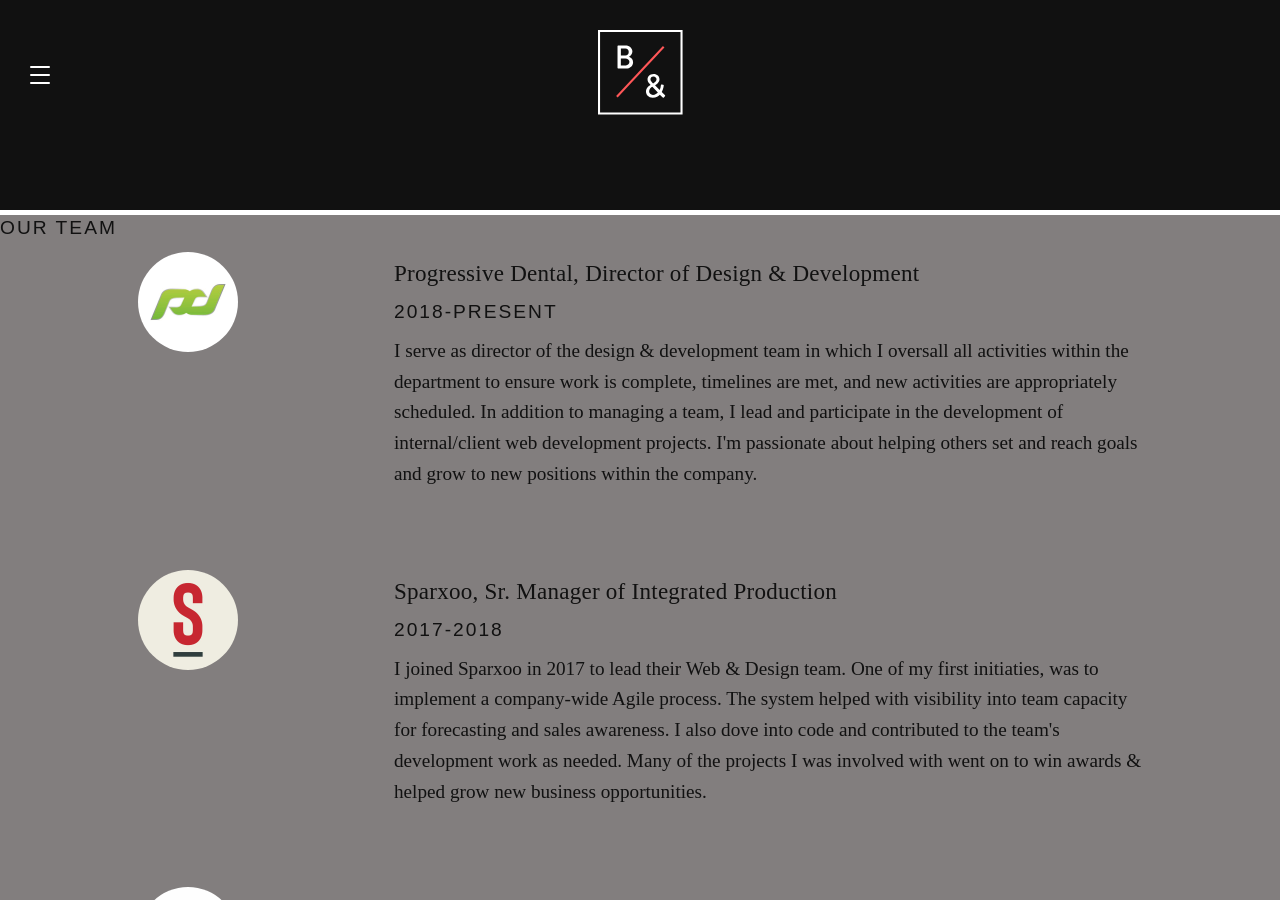
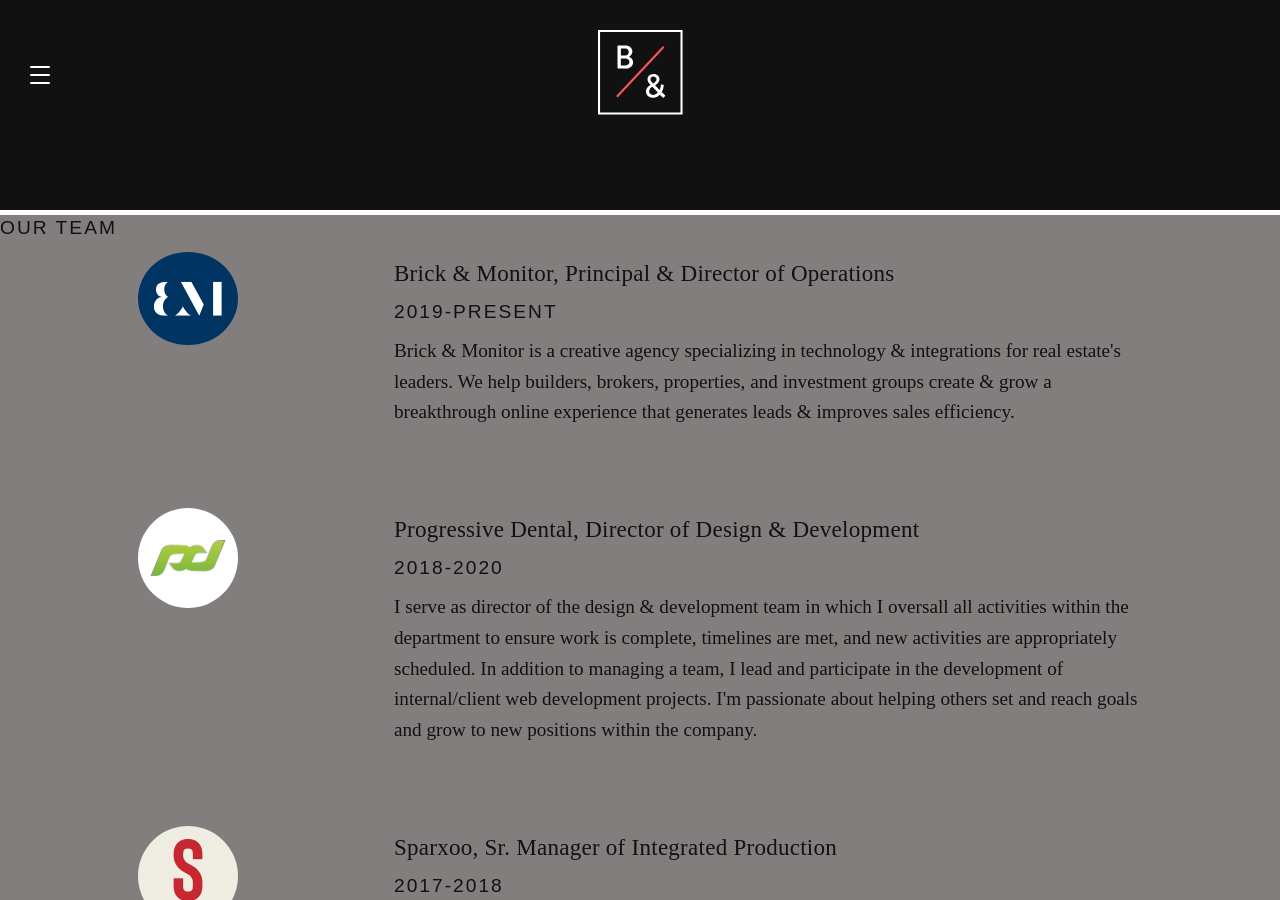
Before and after one commit to brianotoole/brickandmonitor, a Jekyll site: the page built from contact.html, in a window 1280 px wide and 900 px high, scrolled down 315 px. Built offline with Jekyll 4.4.1, drawn with Linux system fonts in a browser that asks for light colours; some web fonts are replaced; a script that is not in the unit is left out.

Commit message:
Update team.html

```diff
--- a/_includes/team.html
+++ b/_includes/team.html
@@ -1,3 +1,16 @@
+<div class="row-flex team-block">
+  <div class="row-flex__md-3">
+    <div class="contact-content">
+      <img src="{{site.baseurl}}/assets/images/logo-bm.svg">
+    </div><!--/.contact-content-->
+  </div><!--/.one-third.left-->
+  <div class="row-flex__md-9">
+    <h5 class="section-title section-title--underline">Brick &amp; Monitor, Principal &amp; Director of Operations</h5>
+    <h4 class="service-title">2019-present</h4>
+    <p>Brick & Monitor is a creative agency specializing in technology & integrations for real estate's leaders. We help builders, brokers, properties, and investment groups create & grow a breakthrough online experience that generates leads & improves sales efficiency.</p>
+  </div><!--/.two-third.right-->
+</div><!-- /.team-block -->
+
 <div class="row-flex team-block">
   <div class="row-flex__md-3">
     <div class="contact-content">
@@ -6,7 +19,7 @@
   </div><!--/.one-third.left-->
   <div class="row-flex__md-9">
     <h5 class="section-title section-title--underline">Progressive Dental, Director of Design &amp; Development</h5>
-    <h4 class="service-title">2018-present</h4>
+    <h4 class="service-title">2018-2020</h4>
     <p>I serve as director of the design &amp; development team in which I oversall all activities within the department to ensure work is complete, timelines are met, and new activities are appropriately scheduled. In addition to managing a team, I lead and participate in the development of internal/client web development projects. I'm passionate about helping others set and reach goals and grow to new positions within the company.</p>
   </div><!--/.two-third.right-->
 </div><!-- /.team-block -->
```
